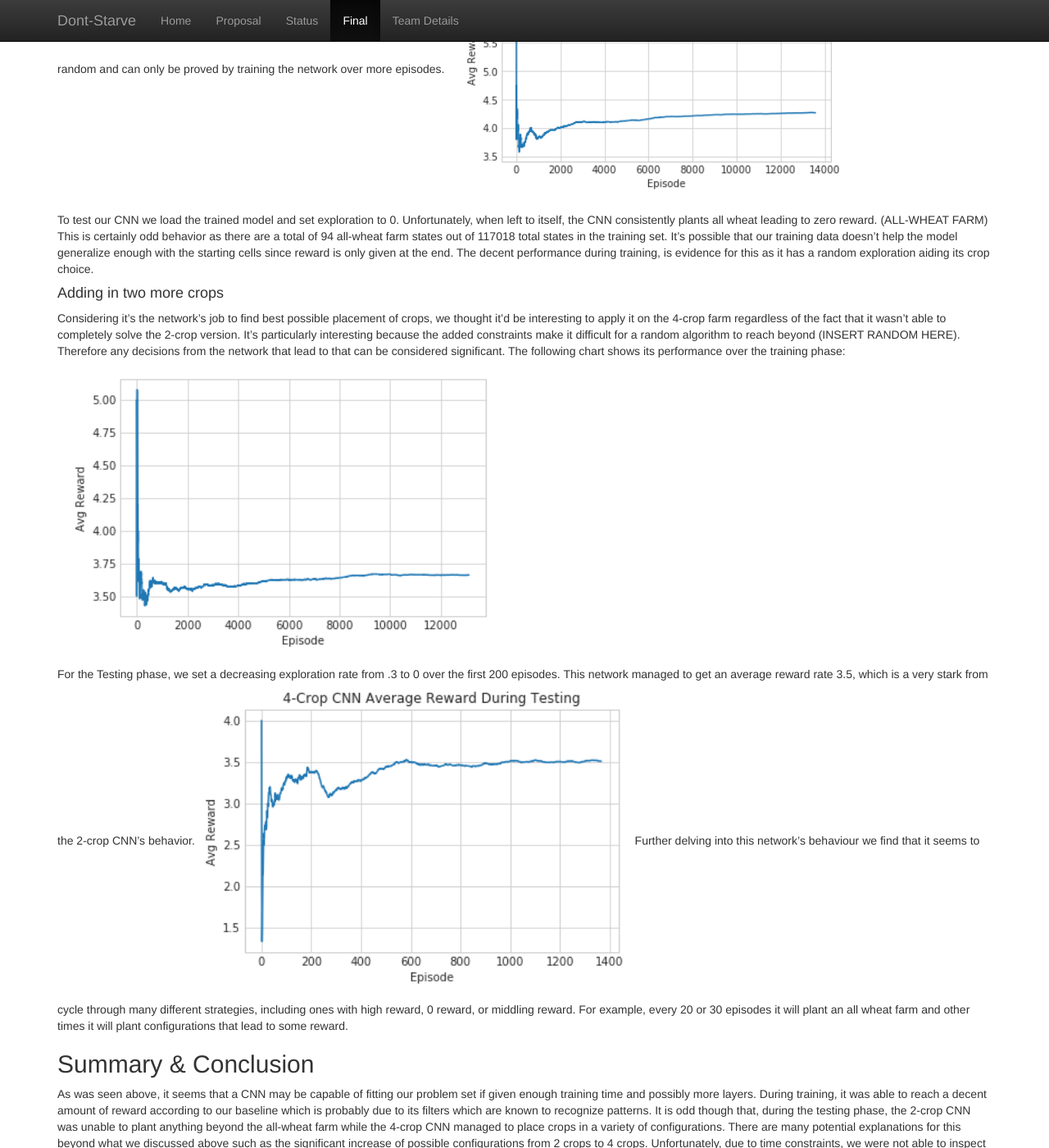
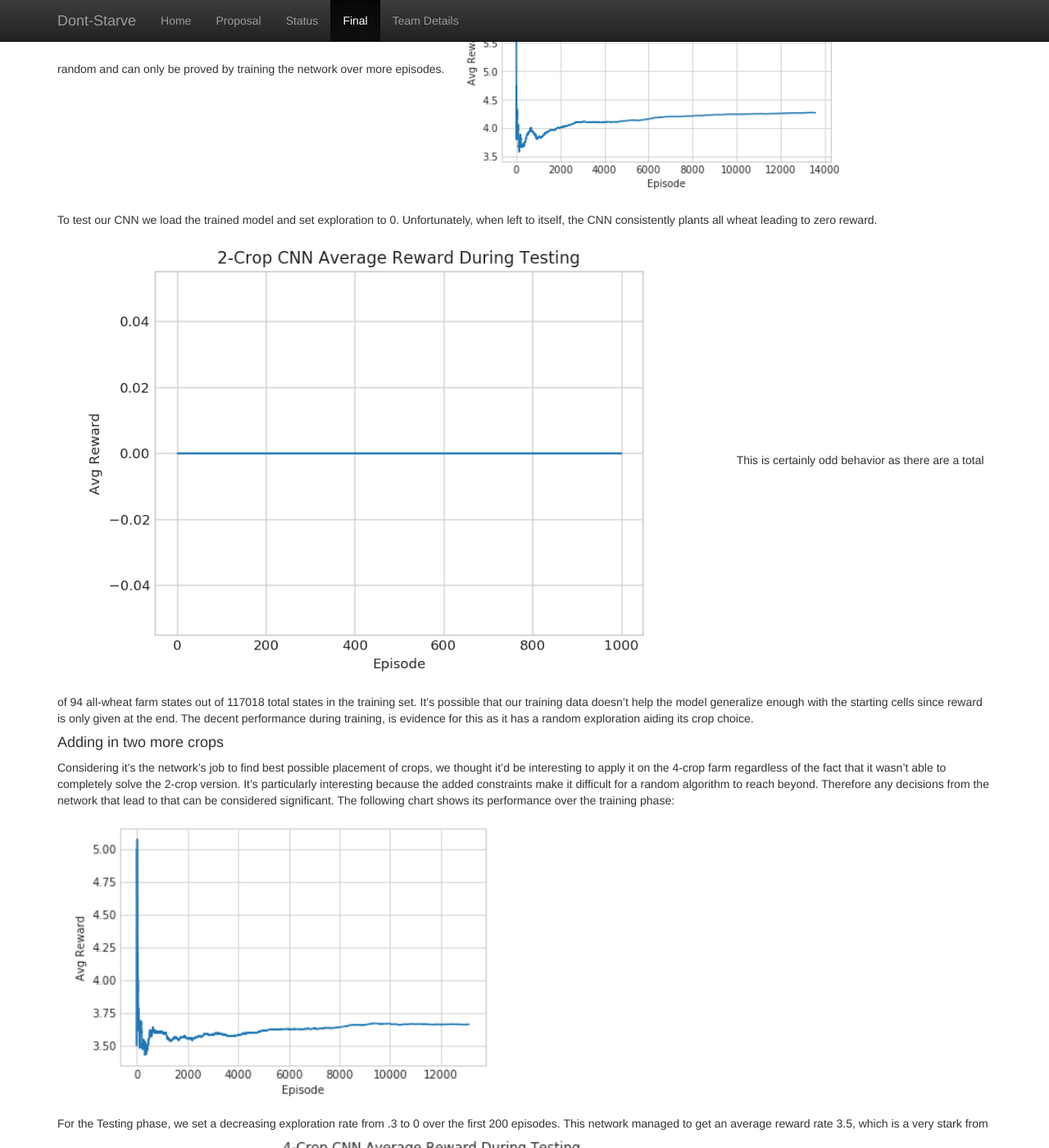
Before and after one commit to Farbod909/cs175-dont-starve, a Jekyll site: the page built from docs/final.md, in a window 1280 px wide and 1400 px high, scrolled down 3169 px. Shown: the whole window at 82% size. Built offline with Jekyll 4.4.1, drawn with Linux system fonts in a browser that asks for light colours; our own code applies the rules of GitHub Pages for plain Markdown files.

Commit message:
Update final.md

```diff
--- a/docs/final.md
+++ b/docs/final.md
@@ -24,14 +24,14 @@
 Our main metric of performance is average reward per episode.
 We can obtain a baseline of performance by observing how an algorithm that plants crops randomly performs under the constraints we set.
 
-![alt text](https://github.com/Farbod909/cs175-dont-starve/blob/master/figures/avg_random_reward.PNG)
+![alt text](https://raw.githubusercontent.com/Farbod909/cs175-dont-starve/master/figures/avg_random_reward.PNG)
 
 ### Feed Forward Neural Network
 In our previous report, we trained a feed-foward neural network with 5 hidden layers & 15 neurons per layer on our farm over 1000 iterations.
 We did not find that it was effective approach, but decided to make the network bigger and run it over 10,000 iterations to obtain stronger evidence that this type of network can't fit our problem set.
 The average reward for the larger network with more training data is shown in the figure below:
 
-![alt text](https://github.com/Farbod909/cs175-dont-starve/blob/master/figures/r-list-10k-avg.png)
+![alt text](https://raw.githubusercontent.com/Farbod909/cs175-dont-starve/master/figures/r-list-10k-avg.png)
 
 Regardless of the fact that we gave it 10x more data and increased the number of layers and nodes, a feed forward neural network does not seem to be complex enough to fit our problem set.
 As training progresses, it begins to do worse than random.
@@ -42,30 +42,30 @@
 We do this by assigning every crop an ID and passing in our farm as a 3d matrix of the shape [1,3,3].
 This matrix is then passed to our CNN that holds 2 convolutional layers and 3 linear layers.
 
-![alt text](https://github.com/Farbod909/cs175-dont-starve/blob/master/figures/Example%20Input.PNG)
+![alt text](https://raw.githubusercontent.com/Farbod909/cs175-dont-starve/master/figures/Example%20Input.PNG)
 
-![alt text](https://github.com/Farbod909/cs175-dont-starve/blob/master/figures/cropped_cnn_fig.png)
+![alt text](https://raw.githubusercontent.com/Farbod909/cs175-dont-starve/master/figures/cropped_cnn_fig.png)
 
 
 We trained our network using greedy-epsilon with epsilon set to .5. Plotting our average reward as we train, we find that the convolutional neural network does significantly better than the feed-forward neural network.
 As we reach 10,000 episodes, the average reward starts reaching that of the random baseline.
 It is, however, difficult to tell if it will do better than random and can only be proved by training the network over more episodes.
-![alt text](https://github.com/Farbod909/cs175-dont-starve/blob/master/figures/2_crop_avg_reward.PNG)
+![alt text](https://raw.githubusercontent.com/Farbod909/cs175-dont-starve/master/figures/2_crop_avg_reward.PNG)
 
 To test our CNN we load the trained model and set exploration to 0.
 Unfortunately, when left to itself, the CNN consistently plants all wheat leading to zero reward.
-(ALL-WHEAT FARM)
+![alt text](https://raw.githubusercontent.com/Farbod909/cs175-dont-starve/master/figures/2_crop_dec_test_avg_reward.PNG)
 This is certainly odd behavior as there are a total of 94 all-wheat farm states out of 117018 total states in the training set.
 It's possible that our training data doesn't help the model generalize enough with the starting cells since reward is only given at the end. The decent performance during training, is evidence for this as it has a random exploration aiding its crop choice.
 
 #### Adding in two more crops
 
 Considering it's the network's job to find best possible placement of crops, we thought it'd be interesting to apply it on the 4-crop farm regardless of the fact that it wasn't able to completely solve the 2-crop version.
-It's particularly interesting because the added constraints make it difficult for a random algorithm to reach beyond (INSERT RANDOM HERE).
+It's particularly interesting because the added constraints make it difficult for a random algorithm to reach beyond.
 Therefore any decisions from the network that lead to that can be considered significant.
 The following chart shows its performance over the training phase:
 
-![alt text](https://github.com/Farbod909/cs175-dont-starve/blob/master/figures/4_crop_avg_reward.PNG)
+![alt text](https://raw.githubusercontent.com/Farbod909/cs175-dont-starve/master/figures/4_crop_avg_reward.PNG)
 
 
 For the Testing phase, we set a decreasing exploration rate from .3 to 0 over the first 200 episodes.
```
